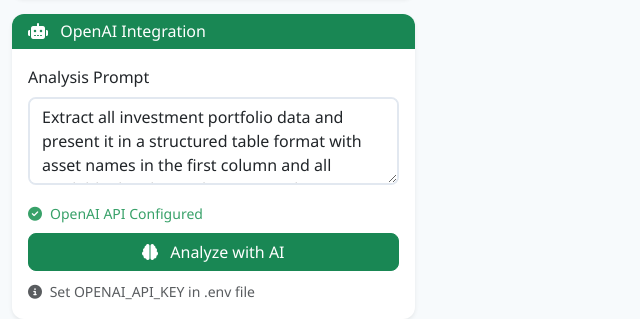
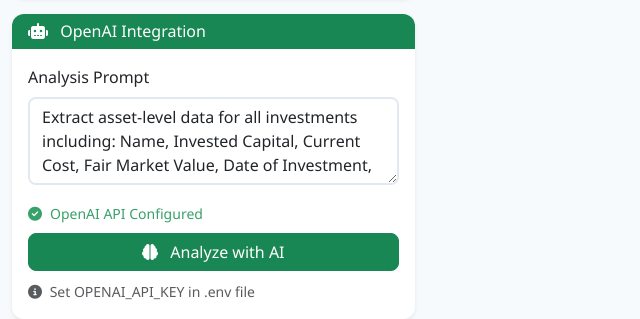
Before and after one commit to Rox-bot/asset-data-privacy, a Flask app: page / in a window 1280 px wide. Shown: the part 1610-1929 px from the top of the page, without its empty margins (0-640 px from the left). Run offline with Flask 3, Linux system fonts and the light colour scheme; some libraries are stand-ins or nearby versions.

Commit message:
Update frontend prompts to match new asset-level data extraction requirements

```diff
--- a/static/js/app.js
+++ b/static/js/app.js
@@ -203,7 +203,7 @@ class AssetDataPrivacyApp {
             return;
         }
 
-        const prompt = document.getElementById('openaiPrompt').value || 'Extract all investment portfolio data and present it in a structured table format with asset names in the first column and all available details in subsequent columns.';
+        const prompt = document.getElementById('openaiPrompt').value || 'Extract asset-level data for all investments including: Name, Invested Capital, Current Cost, Fair Market Value, Date of Investment, Gross/Net IRR, Gross/Net MOIC, EBITDA, Net/Total Debt, Location (City/State/Country/Continent), Business Description, and GICS Sector. Present in a single table with assets as rows.';
         const openaiBtn = document.getElementById('openaiBtn');
 
         try {
--- a/templates/index.html
+++ b/templates/index.html
@@ -93,7 +93,7 @@
                         <div class="mb-3">
                             <label for="openaiPrompt" class="form-label">Analysis Prompt</label>
                             <textarea class="form-control" id="openaiPrompt" rows="3"
-                                      placeholder="Enter your analysis prompt here...">Extract all investment portfolio data and present it in a structured table format with asset names in the first column and all available details in subsequent columns.</textarea>
+                                      placeholder="Enter your analysis prompt here...">Extract asset-level data for all investments including: Name, Invested Capital, Current Cost, Fair Market Value, Date of Investment, Gross/Net IRR, Gross/Net MOIC, EBITDA, Net/Total Debt, Location (City/State/Country/Continent), Business Description, and GICS Sector. Present in a single table with assets as rows.</textarea>
                         </div>
 
                         <div class="mb-2">
```
